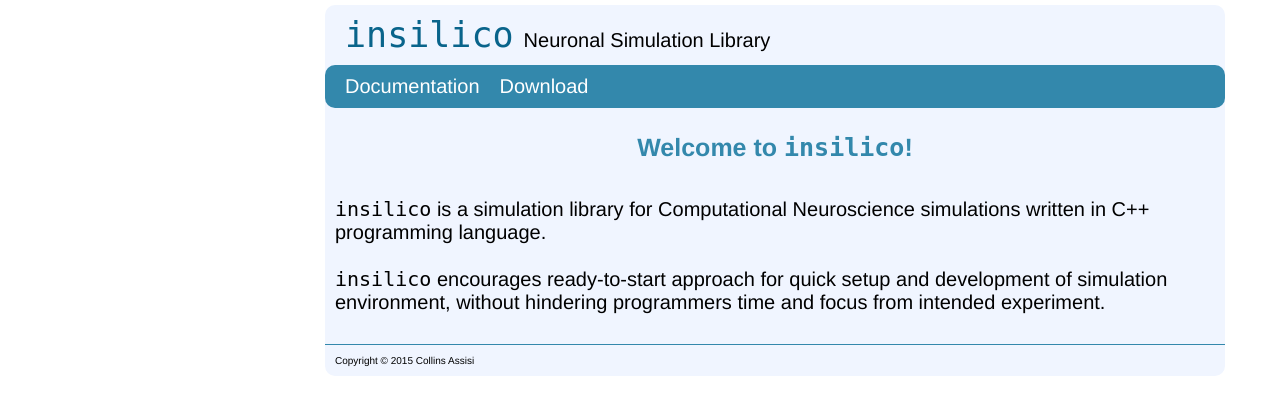
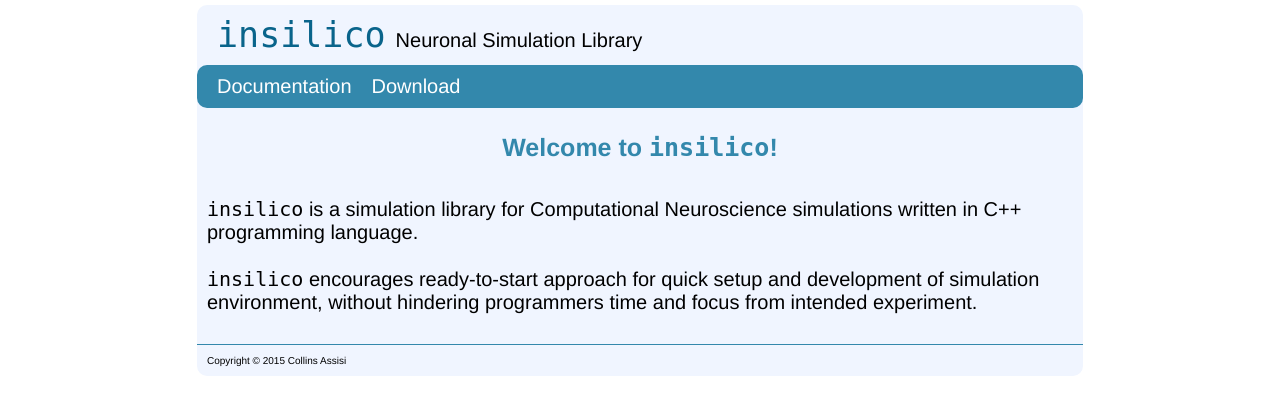
Before and after one commit to insilico-lib/insilico, a PHP site: page /index.php in a window 1280 px wide. Shown: the top 415 px of the page. Run offline with PHP 8.4, Linux system fonts and the light colour scheme.

```diff
--- a/web/style.css
+++ b/web/style.css
@@ -1,9 +1,8 @@
 body {
     font: 20px Helvetica, Sans-serif, Arial;
     text-decoration: none;
-    width: 50%;
+    width: 70%;
     min-width: 500px;
-    max-width: 900px;
     margin: 0px auto;
     padding: 0px;
 }
@@ -15,7 +14,6 @@ a:hover {
     text-decoration: underline;
 }
 .wrapper {
-    width: 900px;
     border-radius: 10px;
     background: #f0f5ff;
     margin: 5px;
```
